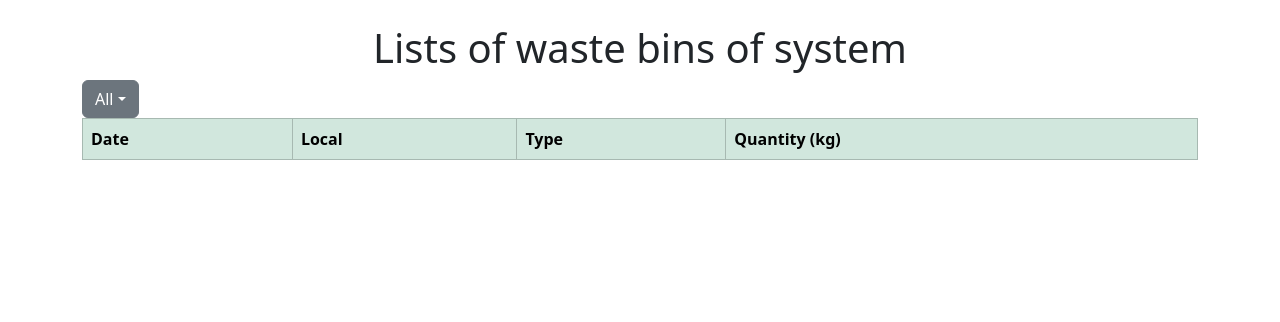
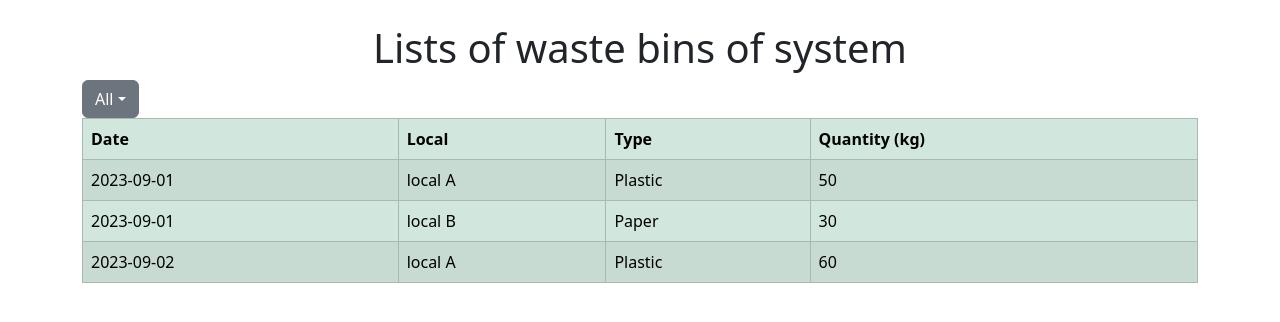
Before and after one commit to mchau98/Shecodes-greenlocal, a React (Create React App) app in the folder basket/: page /rubbish in a window 1280 px wide. Shown: the top 322 px of the page. Built offline with nearby package versions, Linux system fonts and the light colour scheme.

Commit message:
[add data]

```diff
--- a/basket/src/views/pages/rubbish/index.js
+++ b/basket/src/views/pages/rubbish/index.js
@@ -4,8 +4,29 @@ import './index.css';
 
 function Rubbish() {
   const wasteData = [
-    // ...Dữ liệu rác của bạn
-  ];
+      {
+        id: 1,
+        date: '2023-09-01',
+        local: 'local A',
+        type: 'Plastic',
+        quantity: 50,
+      },
+      {
+        id: 2,
+        date: '2023-09-01',
+        local: 'local B',
+        type: 'Paper',
+        quantity: 30,
+      },
+      {
+        id: 3,
+        date: '2023-09-02',
+        local: 'local A',
+        type: 'Plastic',
+        quantity: 60,
+      },
+      // Thêm dữ liệu khác tùy ý
+    ];
 
   const [selectedLocal, setSelectedLocal] = useState('All');
   const [localMenuOpen, setLocalMenuOpen] = useState(false); // State để kiểm tra xem menu local có mở hay không
```
